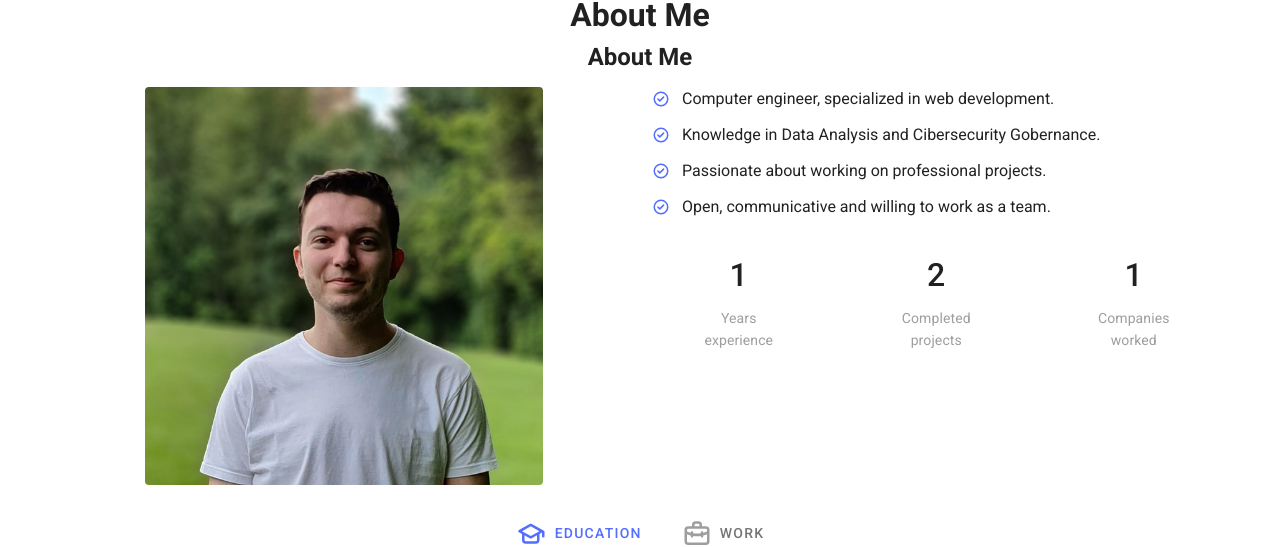
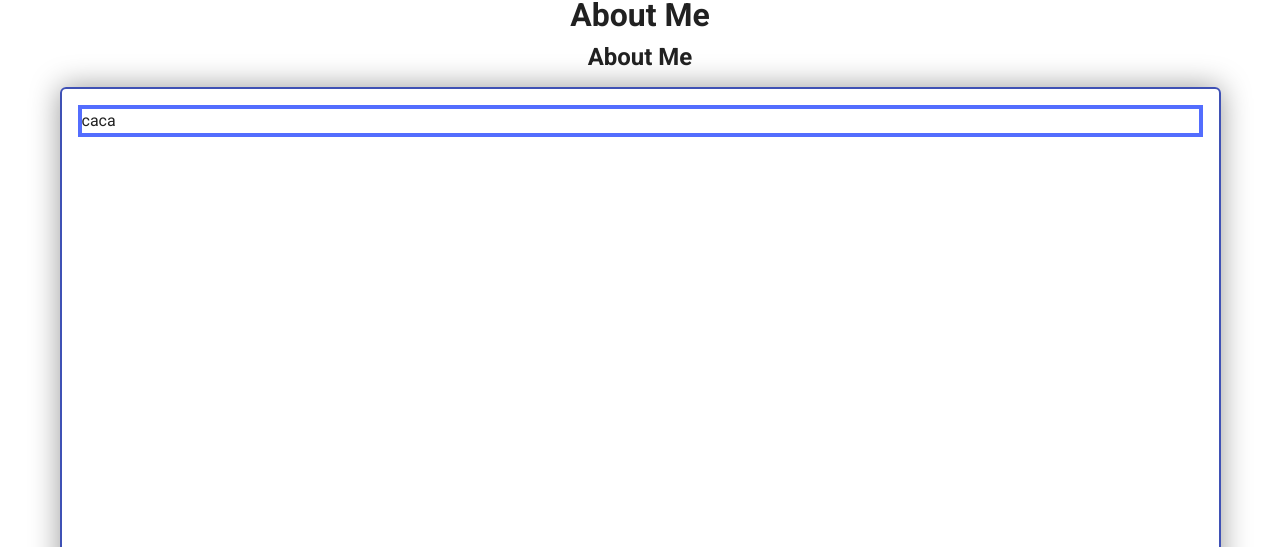
Before and after one commit to juliandpt/Portfolio_nuxt, a Nuxt app: page /about in a window 1280 px wide. Shown: the part 141-688 px from the top of the page. Built offline with nearby package versions, Linux system fonts and the light colour scheme.

Commit message:
initial card design

```diff
--- a/assets/variables.scss
+++ b/assets/variables.scss
@@ -66,4 +66,5 @@
 
 ::selection {
   background: var(--primary);
+  color: white;
 }
--- a/pages/about.vue
+++ b/pages/about.vue
@@ -10,79 +10,18 @@
     <v-row
       class="margin"
     >
-      <v-col
-        cols="12"
-        md="6"
-        class="d-flex justify-center align-center"
-      >
-        <img
-          src="/images/about.png"
-          alt="me"
-          height="auto"
-          width="70%"
-          class="rounded"
+      <v-col class="wrapper">
+        <div
+          class="ticket mx-auto pa-4"
         >
-      </v-col>
+          <div
+            class="ticket-border"
+            height="100%"
+          >
+            caca
+          </div>
+        </div>
 
-      <v-col
-        cols="12"
-        md="6"
-      >
-        <v-row>
-          <v-col>
-            <div
-              v-for="(description, i) in descriptions"
-              :key="i"
-              class="d-flex align-center mb-3"
-            >
-              <img
-                src="/icons/circle-check.svg"
-                alt="circle-checkl"
-                height="18"
-                width="18"
-                class="mr-3"
-              >
-
-              <span>
-                {{ description }}
-              </span>
-            </div>
-
-          </v-col>
-        </v-row>
-
-        <v-spacer />
-
-        <v-row>
-          <v-col
-            md="4"
-            sm="4"
-            v-for="(experience, i) in experiences"
-            :key="i"
-          >
-            <v-card
-              flat
-              color="transparent"
-            >
-              <v-card-title
-                class="justify-center"
-                style="font-size: 2rem"
-              >
-                {{ experience.value }}
-              </v-card-title>
-
-              <v-card-text
-                class="text-center secondary--text"
-              >
-                {{ experience.title_top }}
-
-                <br>
-
-                {{ experience.title_bottom }}
-              </v-card-text>
-            </v-card>
-          </v-col>
-        </v-row>
       </v-col>
     </v-row>
 
@@ -185,7 +124,27 @@
   </v-container>
 </template>
 
+<style>
+.ticket {
+  box-shadow: 0 0 30px rgba(0, 0, 0, .4);
+  border: 2px solid #3F51B5;
+  width: 100%;
+  aspect-ratio: 18/9;
+  border-radius: 6px;
+  position: relative;
+}
+
+.wrapper {
+  perspective: 1000px;
+}
+
+.ticket-border {
+  border: 4px solid #536DFE;
+}
+</style>
+
 <script>
+
 export default {
   head() {
     return {
@@ -279,6 +238,32 @@ export default {
       //   ]
       // }
     ],
-  })
+  }),
+  mounted: () => {
+    const $ = selector => document.querySelector(selector);
+
+    const wrapper = $(".wrapper")
+    const ticket = $(".ticket")
+
+    const { width, height } = wrapper.getBoundingClientRect();
+    const halfWidth = width/2
+    const halfHeight = height/2
+
+    wrapper.addEventListener('mousemove', event => {
+      ticket.style.transition = 'none'
+
+      const { offsetX, offsetY } = event
+
+      const rotationX = ((offsetX - halfWidth) / halfWidth) * 10
+      const rotationY = ((offsetY - halfHeight) / halfHeight) * 10
+
+      ticket.style.transform = `rotateX(${rotationX}deg) rotateY(${rotationY}deg)`
+    })
+
+    wrapper.addEventListener('mouseleave', () => {
+      ticket.style.transition = 'transform .5s ease-in-out'
+      ticket.style.transform = 'rotateX(0deg) rotateY(0deg)'
+    })
+  }
 };
 </script>
--- a/pages/skills.vue
+++ b/pages/skills.vue
@@ -426,6 +426,24 @@ export default {
         ],
         demo: "/videos/webstats.mp4"
       },
+      {
+        title: "Weather?",
+        description: "Web service capable of showing different climatic data of a locality. Created to learn the basics of communication with APIs.",
+        link: "https://github.com/juliandpt/WeatherApp",
+        chips: [
+          {
+            name: "Sveltekit",
+            icon: "/images/svelte.png",
+            color: "primary"
+          },
+          {
+            name: "Bootstrap",
+            icon: "/images/bootstrap.png",
+            color: "primary"
+          }
+        ],
+        demo: "/videos/weather.mp4"
+      },
     ],
   })
 };
```
Also changed, not shown: 1 other file (tests, documents, lock files or other folders).
